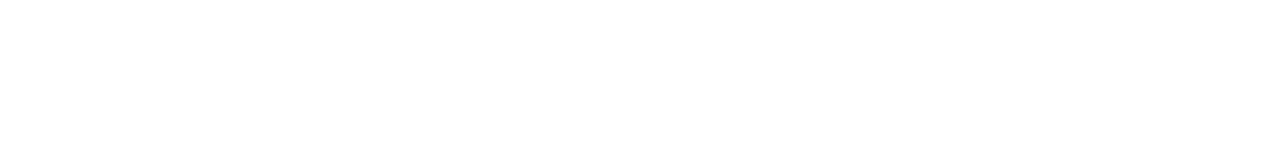
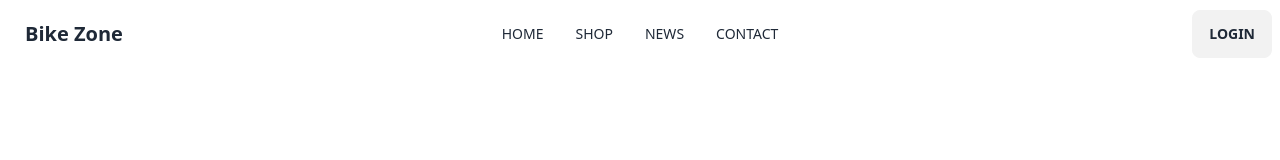
Before and after one commit to mihad-khadem/BikerZone-tailwindcss-practice, a plain HTML site: page index.html in a window 1280 px wide. Drawn offline with nearby package versions, Linux system fonts and the light colour scheme.

Commit message:
Project Ready //CDN install

```diff
--- a/index.html
+++ b/index.html
@@ -4,12 +4,46 @@
     <meta charset="UTF-8">
     <meta name="viewport" content="width=device-width, initial-scale=1.0">
     <title>Biker Zone</title>
+    <!-- Daisy UI Link  -->
+    <link href="https://cdn.jsdelivr.net/npm/daisyui@3.3.1/dist/full.css" rel="stylesheet" type="text/css" />
+    <!-- Google Font Link -->
+    <link rel="preconnect" href="https://fonts.googleapis.com">
+    <link rel="preconnect" href="https://fonts.gstatic.com" crossorigin>
+    <link href="https://fonts.googleapis.com/css2?family=Poppins:wght@400;500;700;800&display=swap" rel="stylesheet">
     <!-- TailWind CSS Link  -->
     <script src="https://cdn.tailwindcss.com"></script>
-    <!-- Daisy UI Link  -->
 
 </head>
 <body>
+    <Section>
+        <div class="navbar bg-base-100">
+            <div class="navbar-start">
+              <div class="dropdown">
+                <label tabindex="0" class="btn btn-ghost lg:hidden">
+                  <svg xmlns="http://www.w3.org/2000/svg" class="h-5 w-5" fill="none" viewBox="0 0 24 24" stroke="currentColor"><path stroke-linecap="round" stroke-linejoin="round" stroke-width="2" d="M4 6h16M4 12h8m-8 6h16" /></svg>
+                </label>
+                <ul tabindex="0" class="menu menu-sm dropdown-content mt-3 z-[1] p-2 shadow bg-base-100 rounded-box w-52">
+                    <li><a>HOME</a></li>
+                    <li><a>SHOP</a></li>
+                    <li><a>NEWS</a></li>
+                    <li><a>CONTACT</a></li>
+                </ul>
+              </div>
+              <a class="btn btn-ghost normal-case text-xl">Bike Zone</a>
+            </div>
+            <div class="navbar-center hidden lg:flex">
+              <ul class="menu menu-horizontal px-1">
+                <li><a>HOME</a></li>
+                <li><a>SHOP</a></li>
+                <li><a>NEWS</a></li>
+                <li><a>CONTACT</a></li>
+              </ul>
+            </div>
+            <div class="navbar-end">
+              <a class="btn">LOGIN</a>
+            </div>
+          </div>
+    </Section>
 
 </body>
 </html>
```
